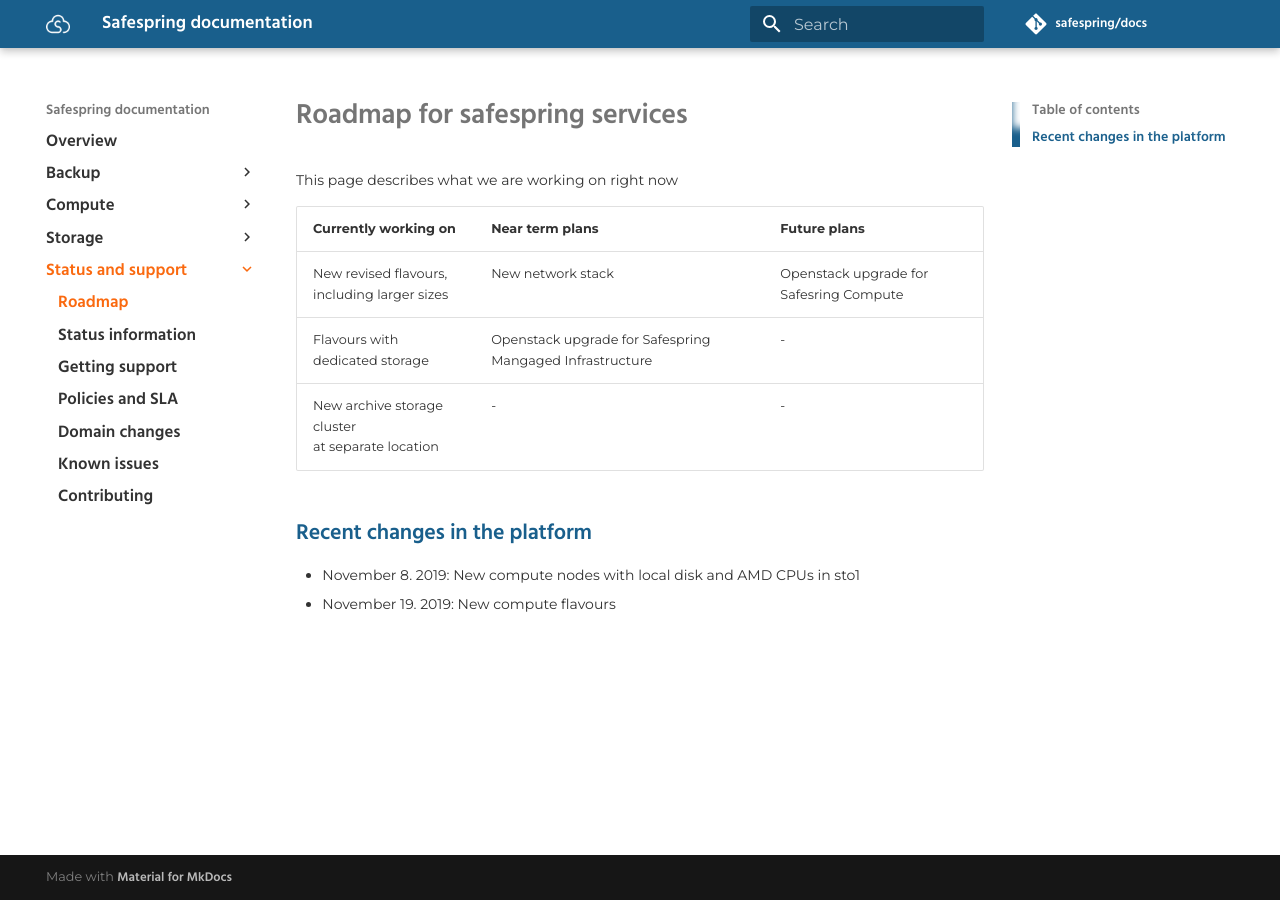
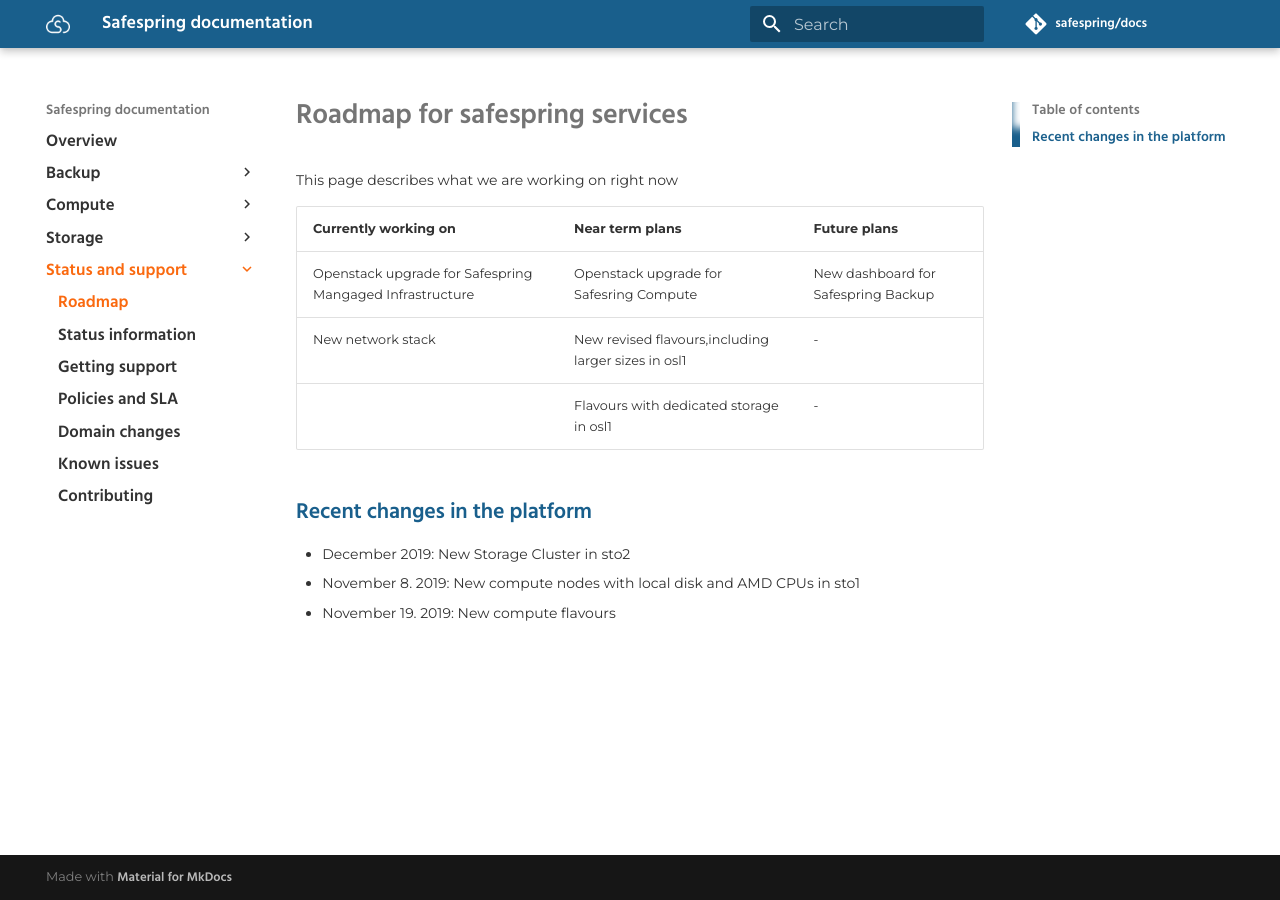
Before and after one commit to safespring/docs, an MkDocs documentation site: the page built from content/service/roadmap.md, in a window 1280 px wide. Built offline with MkDocs 1.6.1 and Material for MkDocs 9.7.7, drawn with Linux system fonts in a browser that asks for light colours; comment, search, counter and statistics services are not loaded; old or Windows-style settings are respelled for this version of MkDocs.

Commit message:
updates to the roadmap

```diff
--- a/content/service/roadmap.md
+++ b/content/service/roadmap.md
@@ -2,13 +2,14 @@
 
 This page describes what we are working on right now
 
-|Currently working on|Near term plans|Future plans|
-|-------|---------|------|
-|New revised flavours,<br>including larger sizes|New network stack|Openstack upgrade for Safesring Compute|
-|Flavours with dedicated storage|Openstack upgrade for Safespring Mangaged Infrastructure |-|
-|New archive storage cluster<br>at separate location|-|-|
+| Currently working on                                     | Near term plans                                     | Future plans                        |
+|----------------------------------------------------------|-----------------------------------------------------|-------------------------------------|
+| Openstack upgrade for Safespring Mangaged Infrastructure | Openstack upgrade for Safesring Compute             | New dashboard for Safespring Backup |
+| New network stack                                        | New revised flavours,including larger sizes in osl1 | -                                   |
+|                                                          | Flavours with dedicated storage in osl1             | -                                   |
 
 ## Recent changes in the platform
 
+* December 2019: New Storage Cluster in sto2
 * November 8. 2019: New compute nodes with local disk and AMD CPUs in sto1
 * November 19. 2019: New compute flavours
```
